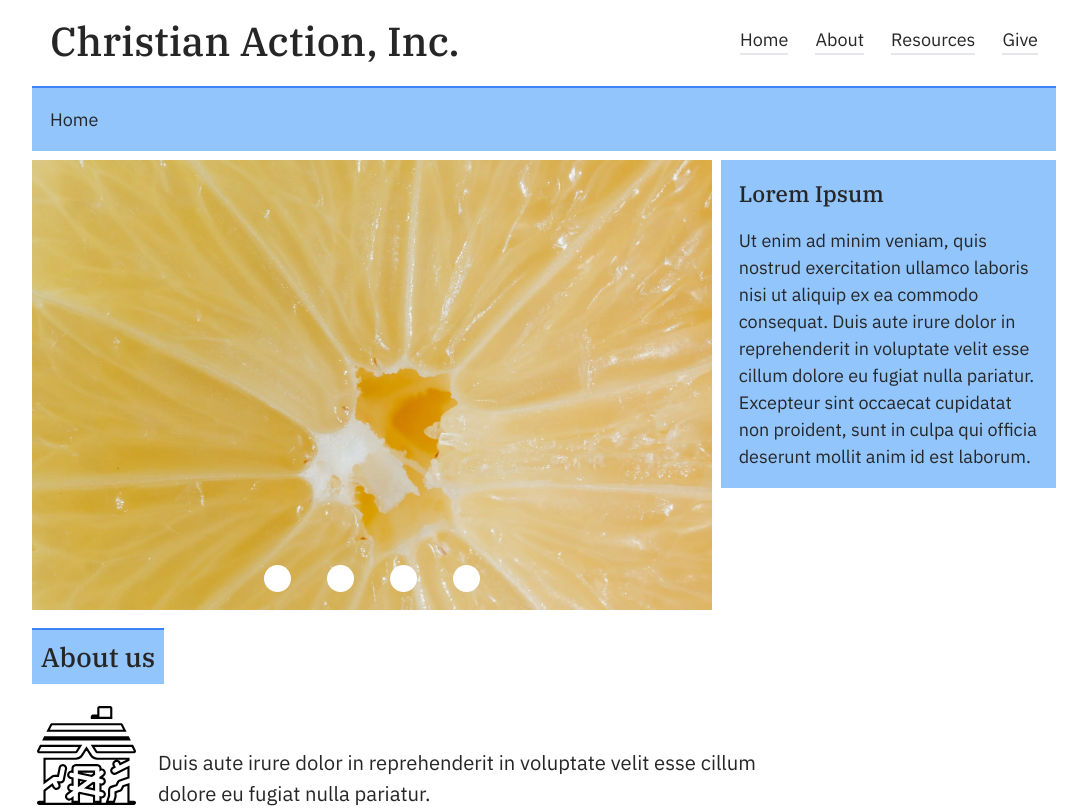
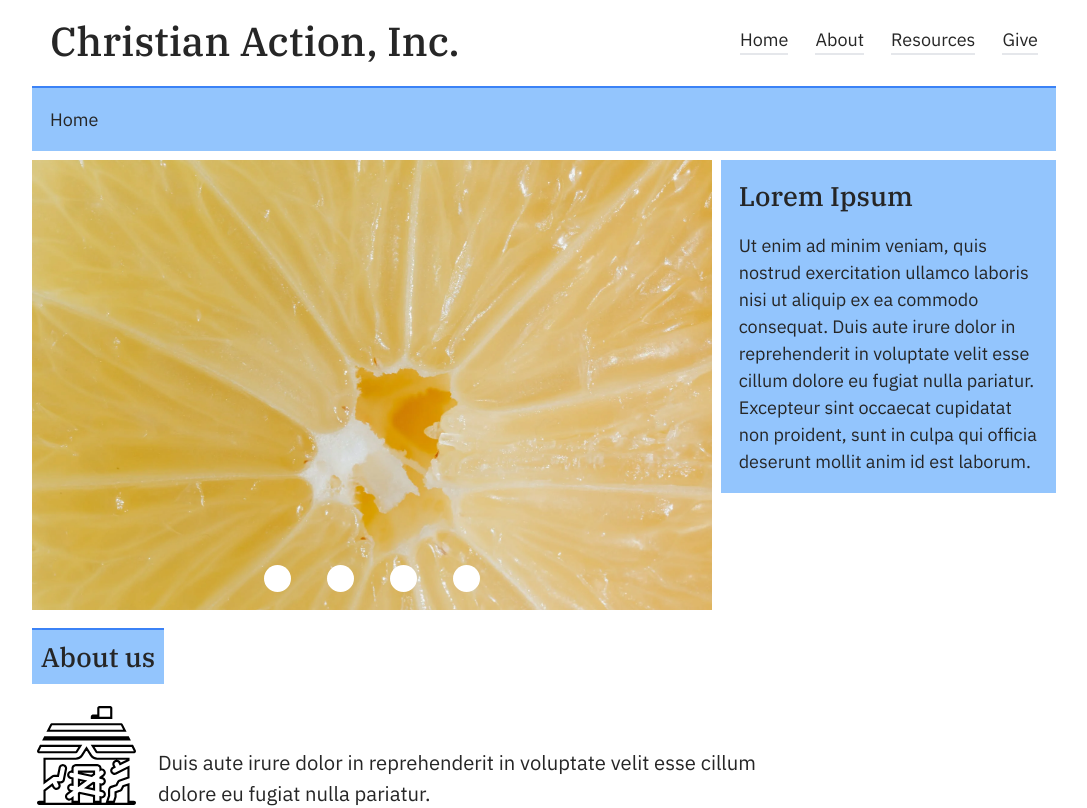
Before and after one commit to blaze-vincent/christian-action-2022, a Next.js app: page / in a window 1280 px wide. Shown: the top 808 px of the page, without its empty margins (96-1183 px from the left). Built offline with nearby package versions, Linux system fonts and the light colour scheme.

Commit message:
Make header font sizing more consistent

```diff
--- a/components/hero.js
+++ b/components/hero.js
@@ -8,7 +8,7 @@ export default function Hero(){
     <div
       className="bg-blue-300 p-4 h-max overflow-auto flex flex-col gap-4"
     >
-      <h2 className="font-ibm-serif font-medium text-xl">
+      <h2 className="font-ibm-serif font-medium text-2xl">
         Lorem Ipsum
       </h2>
       <p>
```
